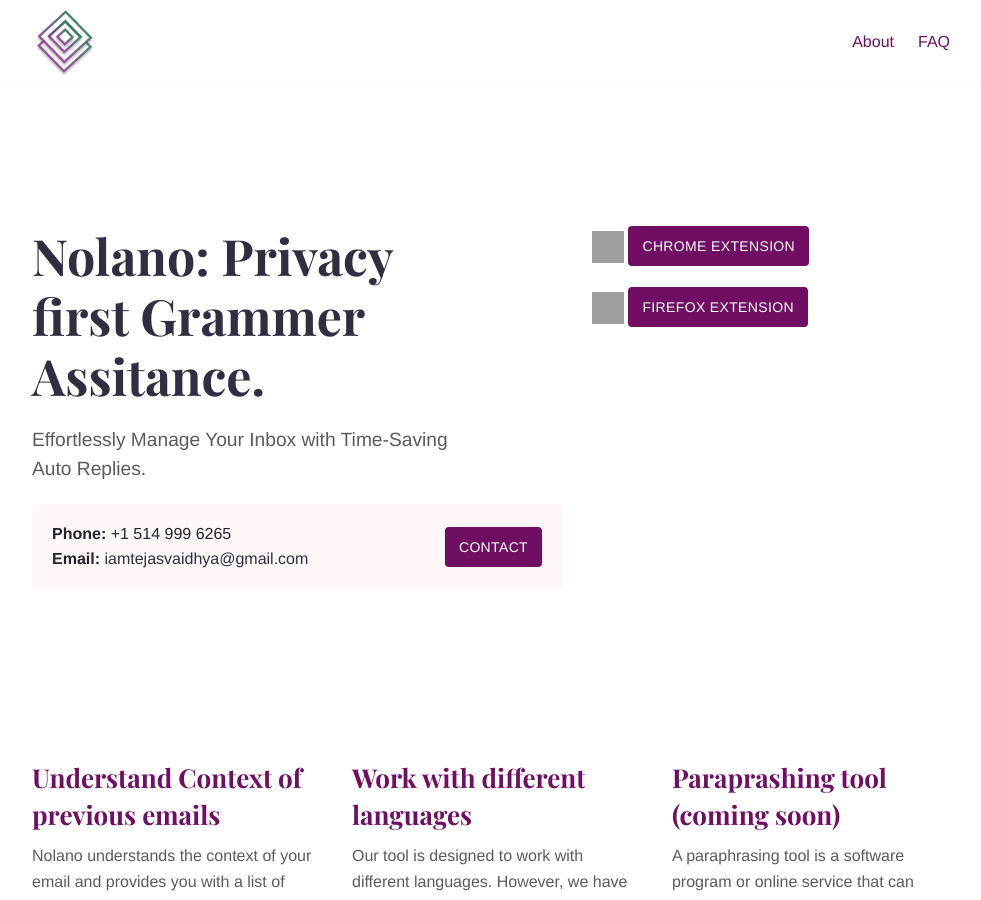
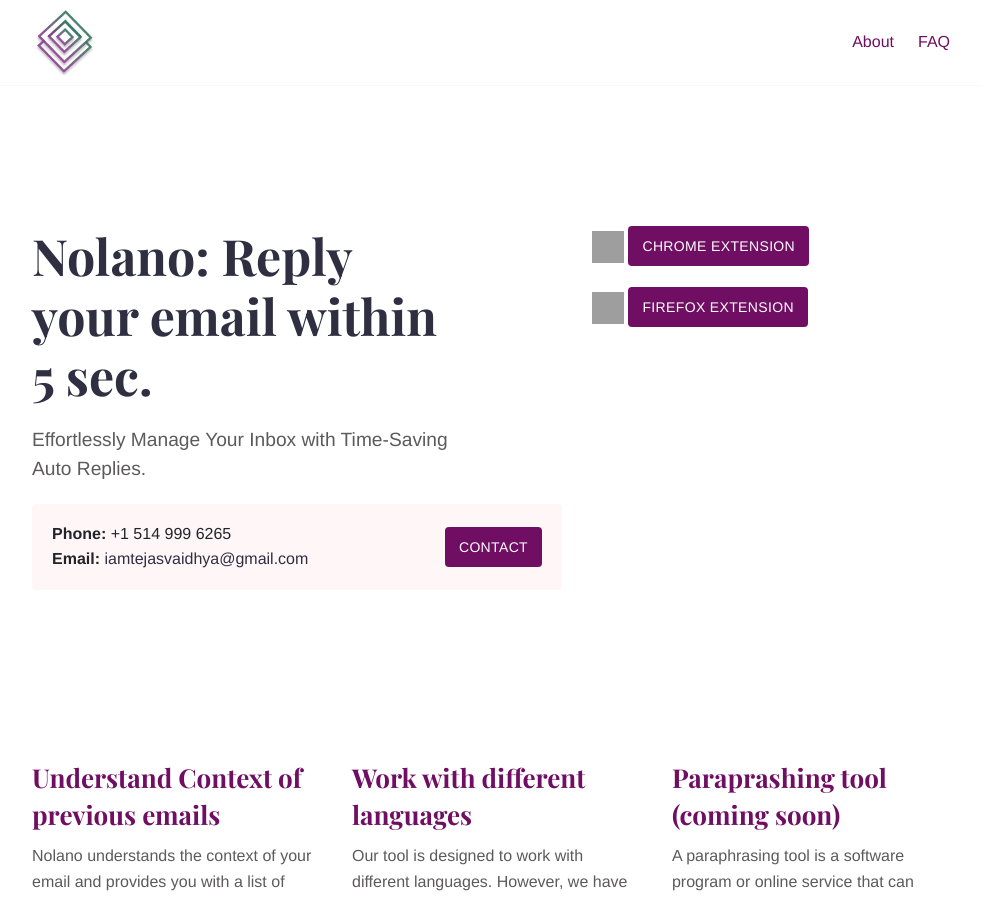
Before and after one commit to NolanoOrg/nolano-org.github.io, a Jekyll site: the page built from index.md, in a window 1280 px wide and 900 px high. Shown: the whole window, without its empty margins (143-1124 px from the left). Built offline with Jekyll 4.4.1, drawn with Linux system fonts in a browser that asks for light colours; some of the changed lines change nothing that is shown; grey boxes are pictures that could not be loaded.

Commit message:
index.md

```diff
--- a/index.md
+++ b/index.md
@@ -1,13 +1,13 @@
 ---
 title: Paiph.org
 layout: home
-description: Jekyll Serif contains content types for a typical business website. The theme is fully responsive, blazing fast and artfully illustrated.
+description: Welcome to our Nolano! Our research software is designed to help you reply to emails quickly and professionally. Our tool offers a smart auto reply suggestion feature that will help you reply to emails quickly and professionally.
 intro_image: ""
 intro_image_absolute: true
 intro_image_hide_on_mobile: true
 show_call_box: true
 ---
 
-# Nolano: Privacy first Grammer Assitance.
+# Nolano: Reply your email within 5 sec.
 
 Effortlessly Manage Your Inbox with Time-Saving Auto Replies.
```
